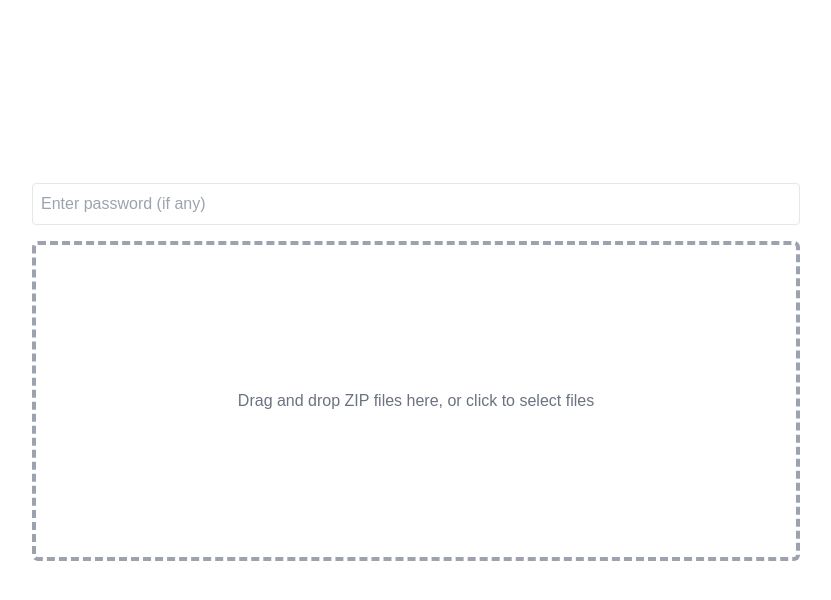
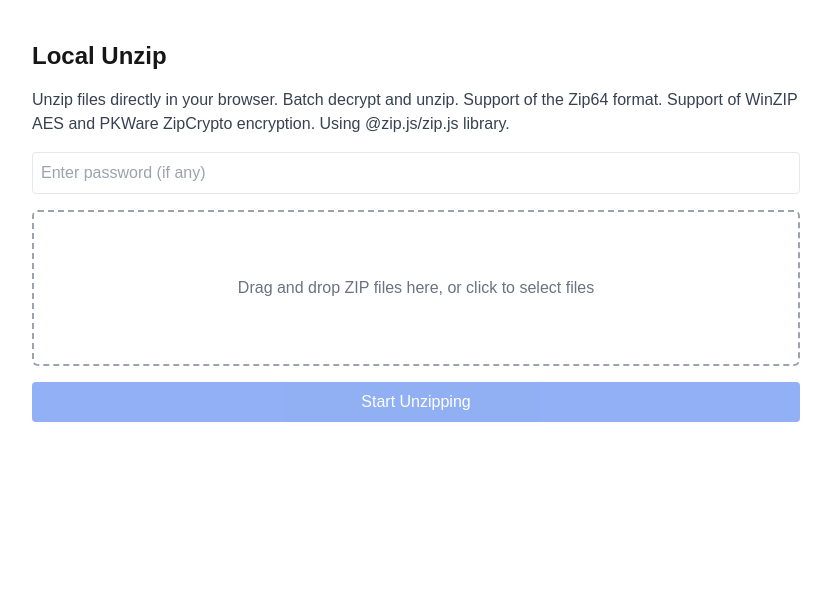
Before and after one commit to DavidKk/vercel-file-fusion, a Next.js app: page / in a window 1280 px wide. Shown: the top 600 px of the page, without its empty margins (224-1055 px from the left). Built offline with nearby package versions, Linux system fonts and the light colour scheme.

Commit message:
perf: progress

```diff
--- a/app/Unzip/index.tsx
+++ b/app/Unzip/index.tsx
@@ -15,15 +15,16 @@ export default function Unzip() {
   const [currentFile, setCurrentFile] = useState('')
   const [totalProgress, setTotalProgress] = useState(0)
   const [password, setPassword] = useState('')
+  const [selectedFiles, setSelectedFiles] = useState<File[]>([])
   const alertRef = useRef<AlertImperativeHandler>(null)
 
-  const { run: onDrop } = useRequest(
-    async (acceptedFiles: File[]) => {
+  const { run: startUnzip } = useRequest(
+    async () => {
       const directoryHandle = await showDirectoryPicker()
-      let totalFiles = 0
-      let processedFiles = 0
+      const totalZips = selectedFiles.length
+      let processedZips = 0
 
-      for await (const file of acceptedFiles) {
+      for await (const file of selectedFiles) {
         const zipFileName = file.name
         setCurrentZip(zipFileName)
 
@@ -34,7 +35,8 @@ export default function Unzip() {
 
         const zipReader = new ZipReader(new BlobReader(file), unzipOptions)
         const entries = await zipReader.getEntries()
-        totalFiles += entries.filter((entry) => !entry.directory && entry.getData).length
+        const totalFiles = entries.filter((entry) => !entry.directory && entry.getData).length
+        let processedFiles = 0
 
         for await (const entry of entries) {
           if (entry.directory || !entry.getData) {
@@ -48,7 +50,7 @@ export default function Unzip() {
             content = await entry.getData(new Uint8ArrayWriter(), {
               onprogress: async (progress, total) => {
                 const readProgress = (progress / total) * 50
-                const totalProgress = ((processedFiles + readProgress / 100) / totalFiles) * 100
+                const totalProgress = ((processedZips + (processedFiles + readProgress / 100) / totalFiles) / totalZips) * 100
                 setTotalProgress(totalProgress)
               },
             })
@@ -68,22 +70,30 @@ export default function Unzip() {
               setCurrentFile(name)
 
               const writeProgress = (progress / total) * 50
-              const totalProgress = ((processedFiles + 0.5 + writeProgress / 100) / totalFiles) * 100
+              const totalProgress = ((processedZips + (processedFiles + 0.5 + writeProgress / 100) / totalFiles) / totalZips) * 100
               setTotalProgress(totalProgress)
             },
           })
 
           processedFiles += 1
         }
+
+        processedZips += 1
+        setTotalProgress((processedZips / totalZips) * 100)
       }
     },
     {
       manual: true,
+      onSuccess: () => {
+        setTotalProgress(100)
+        setSelectedFiles([])
+        setTimeout(() => setTotalProgress(0), 500)
+      },
       onError: (error) => {
+        setTotalProgress(0)
         alertRef.current?.show(error.message, { type: 'error' })
       },
       onFinally: () => {
-        setTotalProgress(0)
         setCurrentZip('')
         setCurrentFile('')
       },
@@ -91,7 +101,9 @@ export default function Unzip() {
   )
 
   const { getRootProps, getInputProps } = useDropzone({
-    onDrop,
+    onDrop: (acceptedFiles) => {
+      setSelectedFiles(acceptedFiles)
+    },
     accept: {
       zip: ['.zip'],
     },
@@ -99,17 +111,40 @@ export default function Unzip() {
   })
 
   return (
-    <div className="w-[100vw] h-[100vh] flex flex-col items-center justify-center">
-      <div className="w-2/3 max-w-3xl mx-auto">
+    <div className="w-[100vw] h-[100vh] flex flex-col items-center">
+      <div className="w-2/3 max-w-3xl mx-auto mt-10">
+        <h1 className="text-2xl font-bold mb-4">Local Unzip</h1>
+        <p className="mb-4 text-gray-700">
+          Unzip files directly in your browser. Batch decrypt and unzip. Support of the Zip64 format. Support of WinZIP AES and PKWare ZipCrypto encryption. Using @zip.js/zip.js
+          library.
+        </p>
         <input className="w-full mb-4 p-2 border rounded" type="password" placeholder="Enter password (if any)" value={password} onChange={(e) => setPassword(e.target.value)} />
 
         <div
           {...getRootProps()}
-          className={`border-2 border-dashed border-[4px] rounded-md border-gray-400 p-6 text-center cursor-pointer w-full h-80 flex items-center justify-center transition-opacity ${totalProgress > 0 ? 'cursor-not-allowed opacity-50' : ''}`}
+          className={`border-2 border-dashed border-[2px] rounded-md border-gray-400 p-6 text-center cursor-pointer w-full h-auto flex flex-col items-center justify-center transition-opacity ${totalProgress > 0 ? 'cursor-not-allowed opacity-50' : ''}`}
         >
           <input {...getInputProps()} disabled={totalProgress > 0} />
-          <p className="text-gray-500 text-md">Drag and drop ZIP files here, or click to select files</p>
+          {selectedFiles.length === 0 ? (
+            <p className="text-gray-500 text-md py-10">Drag and drop ZIP files here, or click to select files</p>
+          ) : (
+            <ul className="w-full flex flex-col text-gray-700 text-md gap-2">
+              {selectedFiles.slice(0, 4).map((file) => (
+                <li key={file.name}>{file.name}</li>
+              ))}
+
+              {selectedFiles.length > 4 && <li>...</li>}
+            </ul>
+          )}
         </div>
+
+        <button
+          onClick={() => startUnzip()}
+          className="mt-4 w-full bg-blue-600 text-white p-2 rounded disabled:opacity-50"
+          disabled={selectedFiles.length === 0 || totalProgress > 0}
+        >
+          Start Unzipping
+        </button>
 
         <div className="mt-4 w-full h-10">
           <Alert ref={alertRef} />
@@ -123,7 +158,8 @@ export default function Unzip() {
               </div>
 
               <p className="text-gray-800 text-md mt-2">
-                {currentZip}: extracting {currentFile}
+                {currentZip && `${currentZip}: extracting ${currentFile}`}
+                {totalProgress >= 100 && 'finish'}
                 <span className="pl-1 font-medium">
                   <Ellipsis />
                 </span>
```
